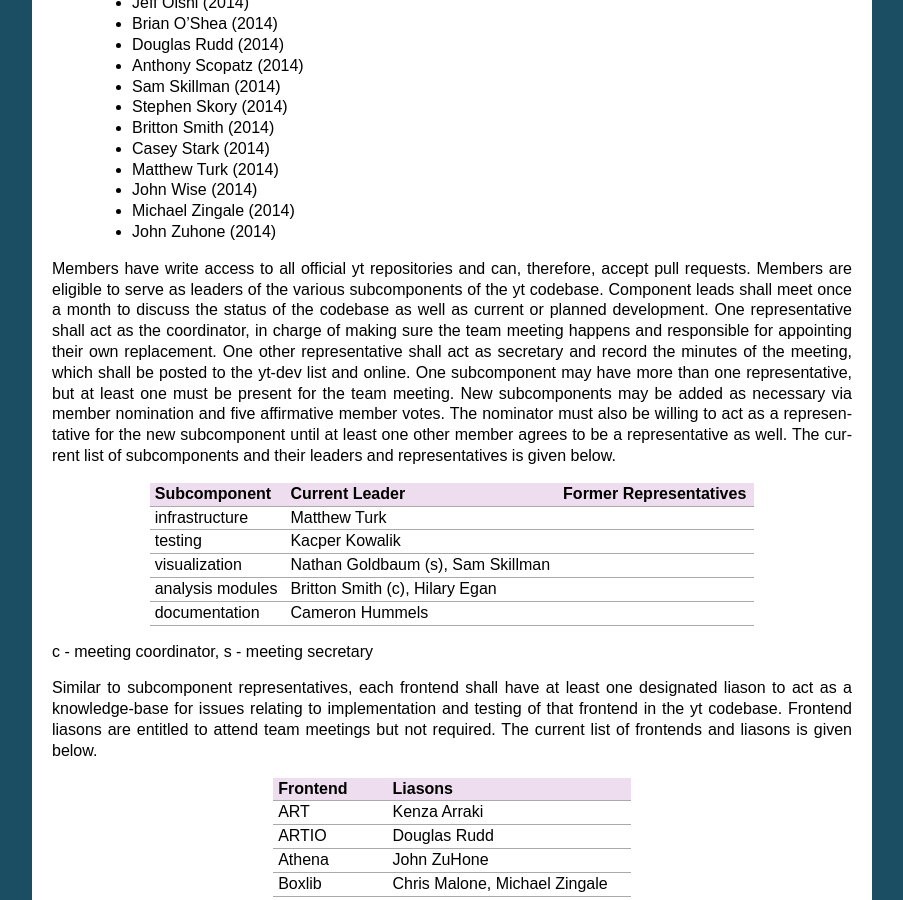
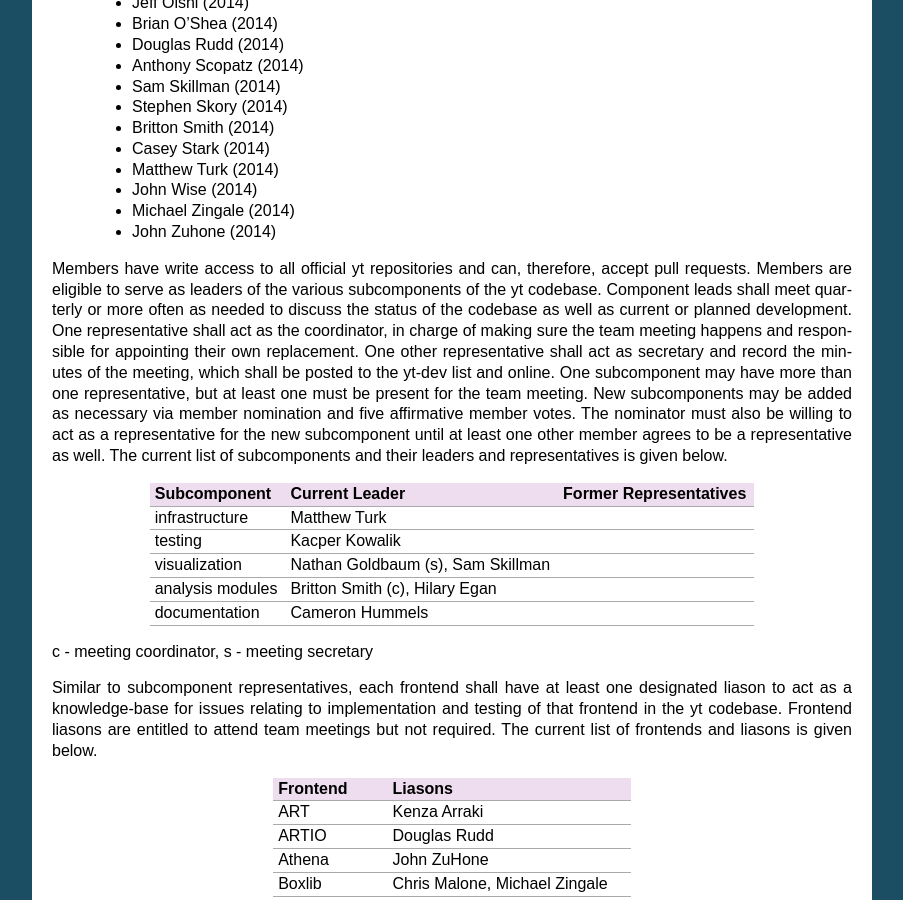
Before and after one commit to yt-project/ytep, a Sphinx documentation site: the page built from source/YTEPs/YTEP-1776.rst, in a window 1280 px wide and 900 px high, scrolled down 1059 px. Shown: the whole window, without its empty margins (198-1101 px from the left). Built offline with Sphinx 7.4.7, drawn with Linux system fonts in a browser that asks for light colours; formulas are drawn with MathJax 3.

Commit message:
Update schedule for team meetings to be quarterly

```diff
--- a/source/YTEPs/YTEP-1776.rst
+++ b/source/YTEPs/YTEP-1776.rst
@@ -77,7 +77,8 @@ Current yt members:
 Members have write access to all official yt repositories and can, therefore,
 accept pull requests.
 Members are eligible to serve as leaders of the various subcomponents
-of the yt codebase.  Component leads shall meet once a month to discuss the
+of the yt codebase.  Component leads shall meet quarterly or more often as
+needed to discuss the
 status of the codebase as well as current or planned development.  One
 representative shall act as the coordinator, in charge of making sure the team
 meeting happens and responsible for appointing their own replacement.  One other
```
